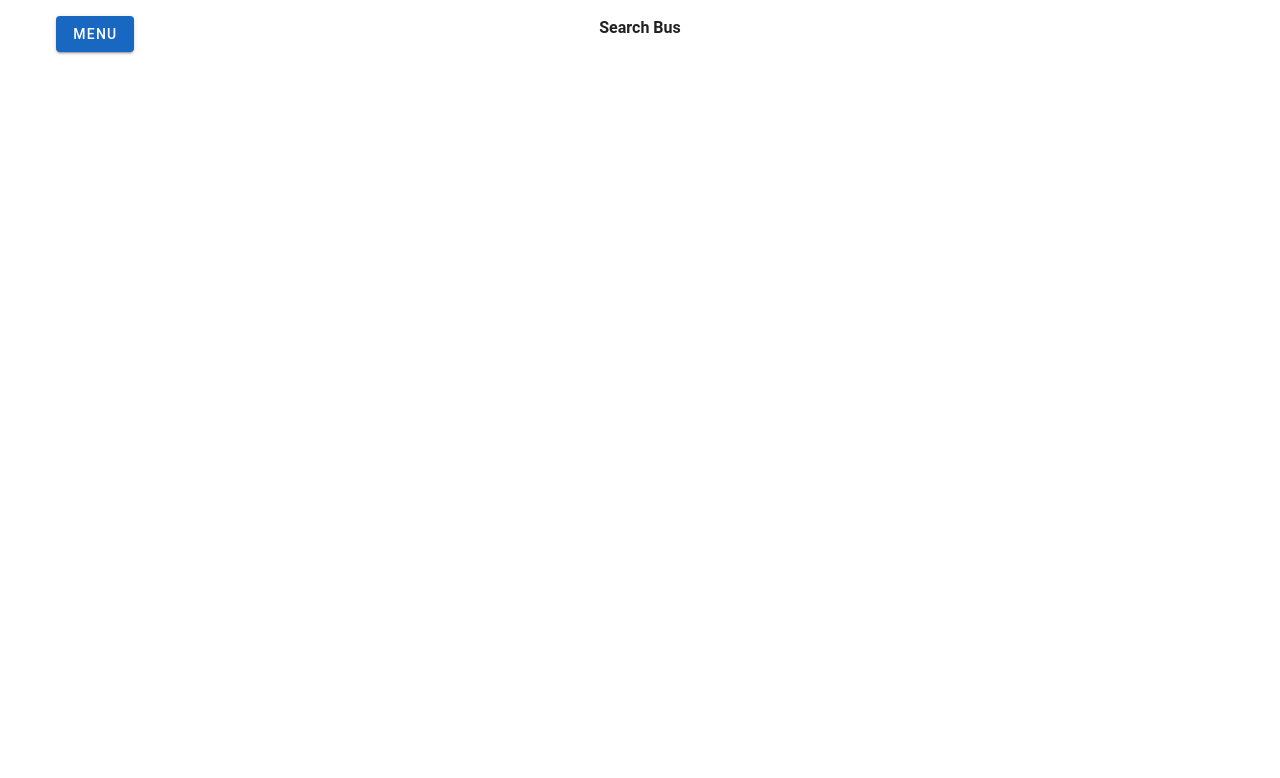
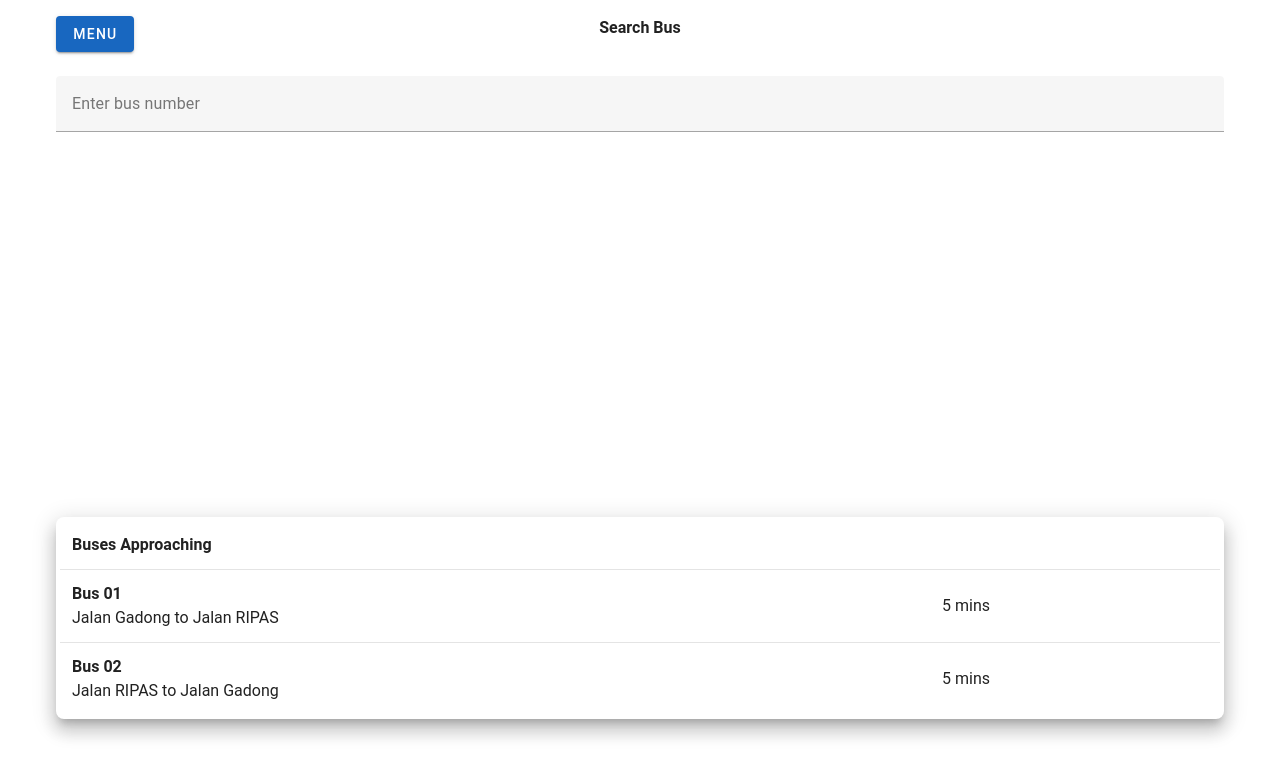
Before and after one commit to NoneyMN/BN-Bus, a Nuxt app: page /passenger/search-bus in a window 1280 px wide. Shown: the top 778 px of the page. Built offline with nearby package versions, Linux system fonts and the light colour scheme.

Commit message:
added search bus page content

```diff
--- a/pages/passenger/search-bus.vue
+++ b/pages/passenger/search-bus.vue
@@ -9,5 +9,41 @@
       </v-col>
       <v-spacer></v-spacer>
     </v-row>
+    <v-row>
+      <v-col>
+        <v-text-field label="Enter bus number"></v-text-field>
+      </v-col>
+    </v-row>
+    <v-row class="h-screen d-flex align-center mt-16">
+      <v-col>
+        <v-sheet elevation="12" rounded="lg" class="py-1">
+          <v-row class="px-4 mt-0">
+            <v-col>
+              <h4>Buses Approaching</h4>
+            </v-col>
+          </v-row>
+          <v-row class="px-4">
+            <v-divider></v-divider>
+            <v-col cols="9">
+              <h4>Bus 01</h4>
+              <p>Jalan Gadong to Jalan RIPAS</p>
+            </v-col>
+            <v-col class="d-flex align-center">
+              <p>5 mins</p>
+            </v-col>
+          </v-row>
+          <v-row class="px-4 mb-0">
+            <v-divider></v-divider>
+            <v-col cols="9">
+              <h4>Bus 02</h4>
+              <p>Jalan RIPAS to Jalan Gadong</p>
+            </v-col>
+            <v-col class="d-flex align-center">
+              <p>5 mins</p>
+            </v-col>
+          </v-row>
+        </v-sheet>
+      </v-col>
+    </v-row>
   </v-container>
 </template>
```
